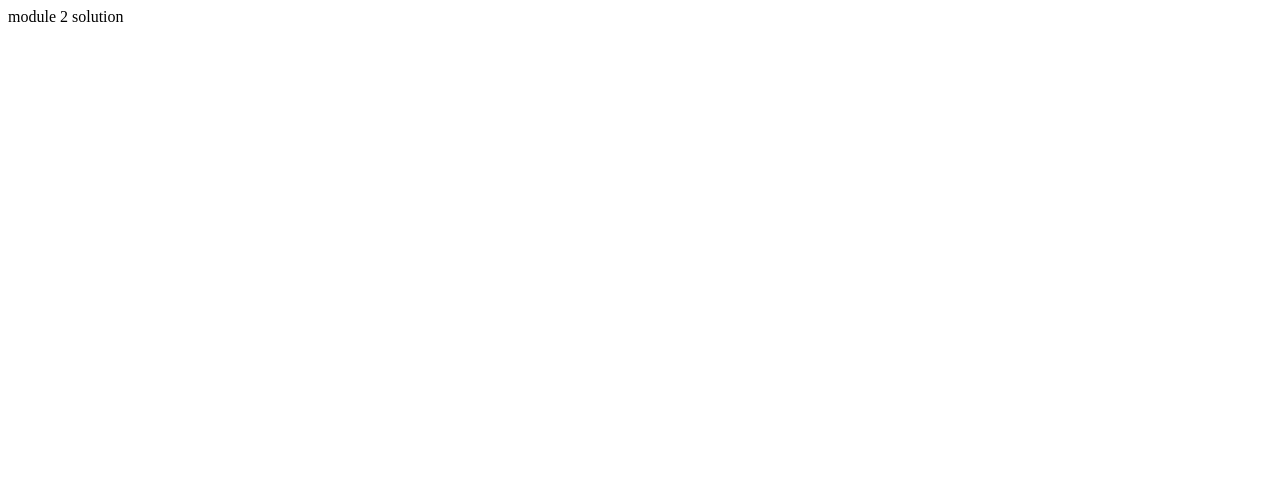
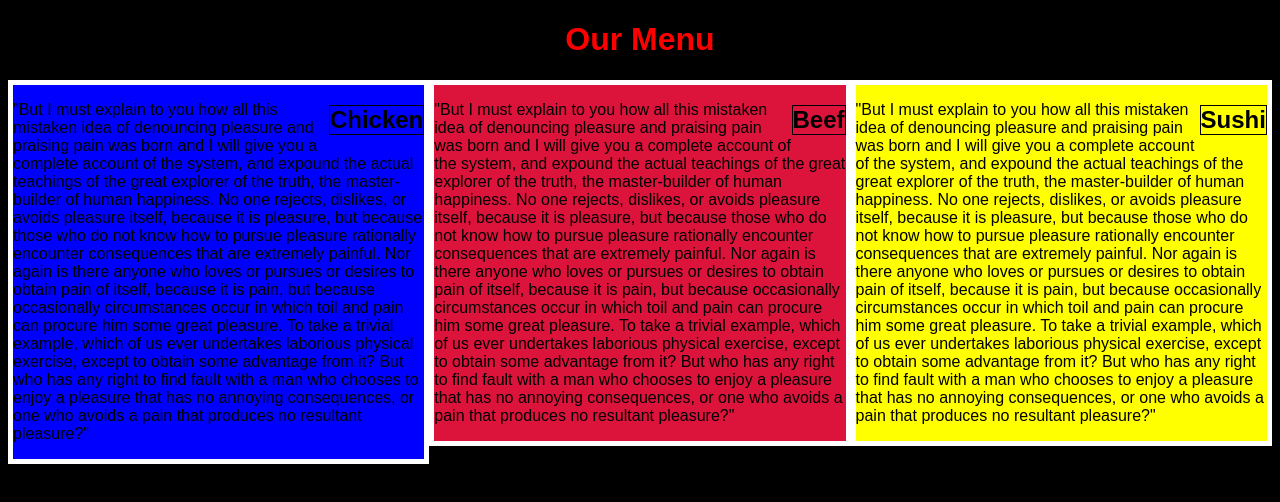
Before and after one commit to krabby-k/cousera, a plain HTML site: page mod2_sol/index.html in a window 1280 px wide. Drawn offline with Linux system fonts and the light colour scheme.

Commit message:
second commit

```diff
--- /dev/null
+++ b/mod2_sol/css/style.css
@@ -0,0 +1,53 @@
+* {
+    box-sizing: border-box;
+}
+body {
+    background-color: black;
+    font-family: Arial, Helvetica, sans-serif;
+}
+
+h1 {
+    color:red;
+    text-align: center;
+}
+h2 {
+    border: 1px solid black;
+    float: right;
+    position: relative;
+    top: 0;
+    right: 0;
+}
+section {
+    position: relative;
+    background-color: crimson;
+    border: 5px solid white;
+}
+#section1 {
+    background-color: blue;
+}
+#section2 {
+    color: black
+}
+#section3 {
+    background-color: yellow;
+}
+@media (min-width: 992px){
+    section {
+        width:33.33%;
+        float: left;
+    }
+}
+@media (min-width: 768px) and (max-width:991px){
+    section {
+        width: 50%;
+        float: left;
+    }
+    #section3 {
+        width:100%;
+    }
+}
+@media (max-width:767px){
+    section {
+        width: 100%
+    }
+}
--- a/mod2_sol/index.html
+++ b/mod2_sol/index.html
@@ -1 +1,60 @@
-module 2 solution
+<!DOCTYPE html>
+<html lang="en">
+<head>
+    <meta charset="UTF-8">
+    <meta name="viewport" content="width=device-width, initial-scale=1.0">
+    <title>Our Menu</title>
+    <link rel="stylesheet" href="css/style.css">
+</head>
+<body>
+    <div>
+    <h1>Our Menu</h1>
+    <section id = "section1">
+        <h2>Chicken</h2>
+        <p>"But I must explain to you how all this mistaken idea of denouncing pleasure and
+            praising pain was born and I will give you a complete account of the system, and
+            expound the actual teachings of the great explorer of the truth, the master-builder
+            of human happiness. No one rejects, dislikes, or avoids pleasure itself, because it
+            is pleasure, but because those who do not know how to pursue pleasure rationally encounter
+            consequences that are extremely painful. Nor again is there anyone who loves or pursues or
+            desires to obtain pain of itself, because it is pain, but because occasionally circumstances
+            occur in which toil and pain can procure him some great pleasure. To take a trivial example,
+            which of us ever undertakes laborious physical exercise, except to obtain some advantage from it?
+            But who has any right to find fault with a man who chooses to enjoy a pleasure that has no annoying consequences,
+            or one who avoids a pain that produces no resultant pleasure?"</p>
+    </section>
+    <section id="section2">
+        <h2>Beef</h2>
+        <p>
+            "But I must explain to you how all this mistaken idea of denouncing pleasure and
+            praising pain was born and I will give you a complete account of the system, and
+            expound the actual teachings of the great explorer of the truth, the master-builder
+            of human happiness. No one rejects, dislikes, or avoids pleasure itself, because it
+            is pleasure, but because those who do not know how to pursue pleasure rationally encounter
+            consequences that are extremely painful. Nor again is there anyone who loves or pursues or
+            desires to obtain pain of itself, because it is pain, but because occasionally circumstances
+            occur in which toil and pain can procure him some great pleasure. To take a trivial example,
+            which of us ever undertakes laborious physical exercise, except to obtain some advantage from it?
+            But who has any right to find fault with a man who chooses to enjoy a pleasure that has no annoying consequences,
+            or one who avoids a pain that produces no resultant pleasure?"
+        </p>
+    </section>
+    <section id ="section3">
+        <h2>Sushi</h2>
+        <p>
+            "But I must explain to you how all this mistaken idea of denouncing pleasure and
+            praising pain was born and I will give you a complete account of the system, and
+            expound the actual teachings of the great explorer of the truth, the master-builder
+            of human happiness. No one rejects, dislikes, or avoids pleasure itself, because it
+            is pleasure, but because those who do not know how to pursue pleasure rationally encounter
+            consequences that are extremely painful. Nor again is there anyone who loves or pursues or
+            desires to obtain pain of itself, because it is pain, but because occasionally circumstances
+            occur in which toil and pain can procure him some great pleasure. To take a trivial example,
+            which of us ever undertakes laborious physical exercise, except to obtain some advantage from it?
+            But who has any right to find fault with a man who chooses to enjoy a pleasure that has no annoying consequences,
+            or one who avoids a pain that produces no resultant pleasure?"
+        </p>
+    </section>
+    </div>
+</body>
+</html>
```
Also changed, not shown: test/index.html (deleted, +0 -12 lines), 1 other file.
